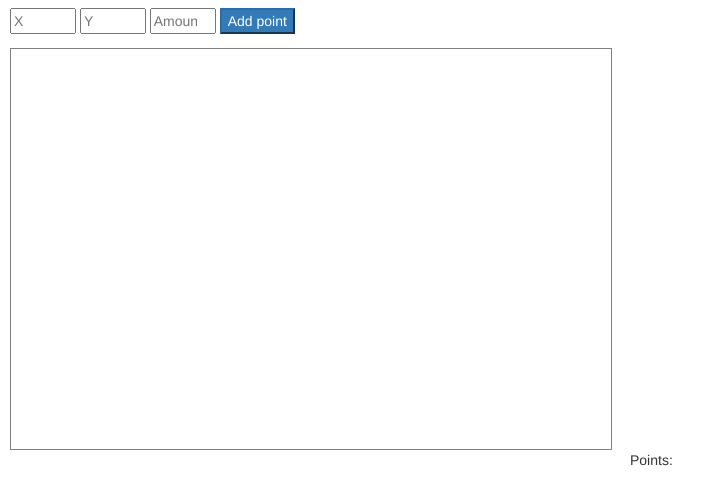
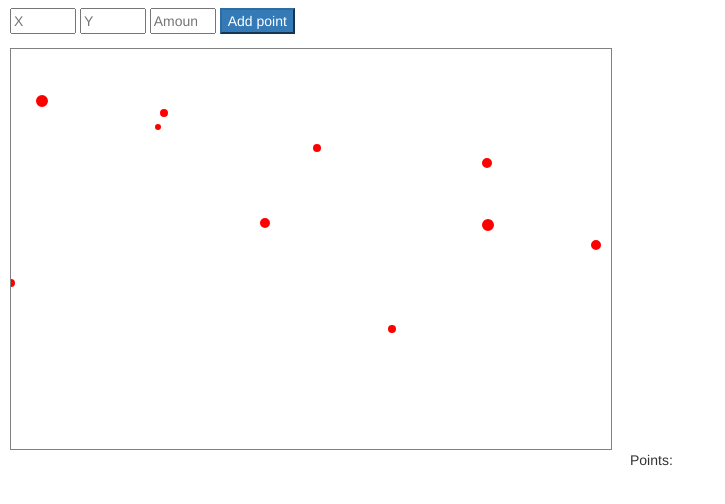
Before and after one commit to seaniemc/viagogoGradTest, a plain HTML site: page index.html in a window 1280 px wide. Shown: the part 62-566 px from the top of the page, without its empty margins (0-725 px from the left). Drawn offline with nearby package versions, Linux system fonts and the light colour scheme.

Commit message:
added the method to add the ticket objects to the canvas

```diff
--- a/app.js
+++ b/app.js
@@ -15,7 +15,7 @@ myMap.controller('CanvasCtrl', function($scope){
 
     ];
 
-    function fillTicketsArray(tickets)
+    $scope.fillTicketsArray = function (tickets)
     {
 	    for(var i = 0; i < maxTickets; i++)
 	    {
@@ -29,6 +29,7 @@ myMap.controller('CanvasCtrl', function($scope){
 	    }
         console.log(tickets);
     } // End func
+
 
      $scope.addData = function() {
         var id = 0;
@@ -76,6 +77,19 @@ myMap.controller('CanvasCtrl', function($scope){
         context.stroke();
     }
 
+   $scope.drawTicketObj = function (tickets){
+       context.beginPath();
+       for(var i = 0; i < tickets.length; i ++){
+           var ticket = tickets[i];
+           context.moveTo(ticket.x, ticket.y);
+            context.arc(ticket.x, ticket.y, ticket.r, 0, 2*Math.PI, false);
+       }
+       context.fillStyle = "red";
+       context.fill();
+   }
+
+
+
     function drawLine(data1, data2) {
         context.beginPath();
         context.moveTo(data1.x, data1.y);
@@ -87,8 +101,11 @@ myMap.controller('CanvasCtrl', function($scope){
     // setup
     // canvas.width = 600;
     // canvas.height = 400;
+
     context.globalAlpha = 1.0;
     context.beginPath();
-    draw($scope.data);
+    $scope.fillTicketsArray(tickets);
+    $scope.drawTicketObj(tickets);
+    //draw($scope.data);
 
 });
--- a/index.html
+++ b/index.html
@@ -1,7 +1,7 @@
 <!DOCTYPE>
 <html >
     <head>
-        <script src="https://cdnjs.cloudflare.com/ajax/libs/angular.js/1.6.1/angular.min.js"></script>
+        <!--<script src="https://cdnjs.cloudflare.com/ajax/libs/angular.js/1.6.1/angular.min.js"></script>-->
         <script src="node_modules/angular/angular.min.js"></script>
         <script src="app.js"></script>
         <link rel="stylesheet" href="https://maxcdn.bootstrapcdn.com/bootstrap/3.3.7/css/bootstrap.min.css" integrity="sha384-BVYiiSIFeK1dGmJRAkycuHAHRg32OmUcww7on3RYdg4Va+PmSTsz/K68vbdEjh4u" crossorigin="anonymous">
```
